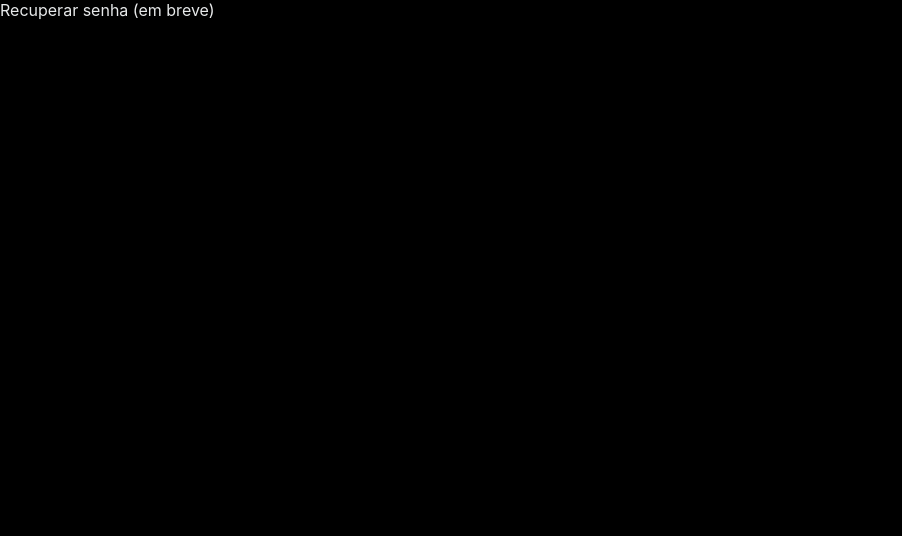
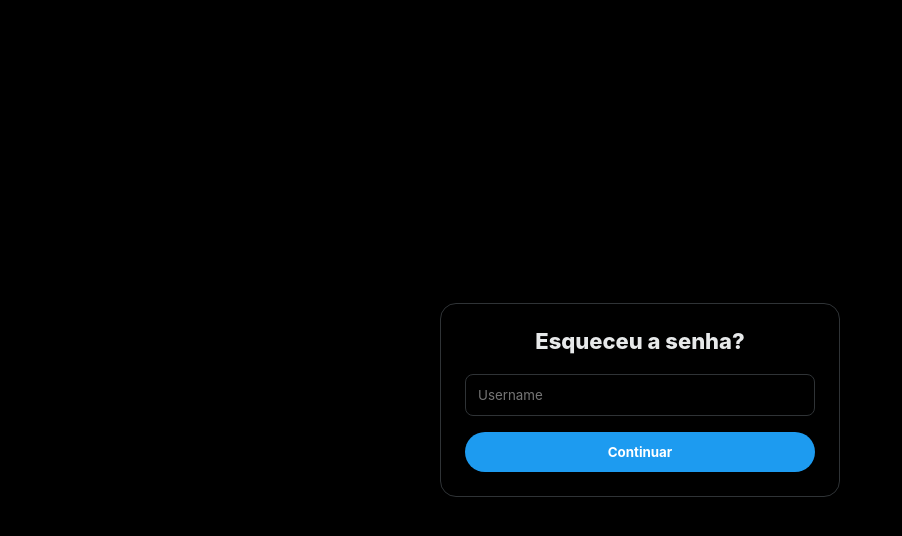
Before and after one commit to MylenaFDS/twitter_clone_frontend, a React (Vite) app: page /forgot-password in a window 1280 px wide. Shown: the top 536 px of the page, without its empty margins (0-902 px from the left). Built offline with nearby package versions, Linux system fonts and the light colour scheme.

Commit message:
Construindo página de redefinição de senha

```diff
--- a/src/App.tsx
+++ b/src/App.tsx
@@ -5,6 +5,7 @@ import Register from "./pages/Register";
 import Profile from "./pages/Profile";
 import UserProfile from "./pages/UserProfile";
 import Layout from "./components/Layout";
+import ForgotPassword from "./pages/ForgotPassword";
 
 export default function App() {
   const token = localStorage.getItem("access");
@@ -16,10 +17,8 @@ export default function App() {
         {/* 🔓 Rotas públicas */}
         <Route path="/login" element={<Login />} />
         <Route path="/register" element={<Register />} />
-        <Route
-          path="/forgot-password"
-          element={<div>Recuperar senha (em breve)</div>}
-        />
+        <Route path="/forgot-password" element={<ForgotPassword />} />
+
 
         {/* 🔐 Feed */}
         <Route
--- /dev/null
+++ b/src/pages/ForgotPassword.tsx
@@ -0,0 +1,99 @@
+import { useState } from "react";
+import axios from "axios";
+import { useNavigate } from "react-router-dom";
+import "../styles/ForgotPassword.css";
+
+const API_BASE_URL = "http://127.0.0.1:9000";
+
+export default function ForgotPassword() {
+  const [step, setStep] = useState(1);
+  const [username, setUsername] = useState("");
+  const [password, setPassword] = useState("");
+  const [message, setMessage] = useState("");
+  const [error, setError] = useState("");
+
+  const navigate = useNavigate();
+
+  async function requestReset() {
+    setError("");
+    try {
+      await axios.post(
+        `${API_BASE_URL}/api/password-reset/request/`,
+        { username }
+      );
+      setStep(2);
+    } catch {
+      setError("Usuário não encontrado");
+    }
+  }
+
+  async function confirmReset() {
+    setError("");
+    try {
+      await axios.post(
+        `${API_BASE_URL}/api/password-reset/confirm/`,
+        {
+          username,
+          new_password: password,
+        }
+      );
+      setMessage("Senha redefinida com sucesso!");
+
+    } catch {
+      setError("Erro ao redefinir senha");
+    }
+  }
+
+  return (
+    <div className="forgot-container">
+      <div className="forgot-card">
+        <h2 className="forgot-title">Esqueceu a senha?</h2>
+
+        {step === 1 && (
+          <>
+            <input
+              className="forgot-input"
+              placeholder="Username"
+              value={username}
+              onChange={(e) => setUsername(e.target.value)}
+            />
+
+            <button className="forgot-button" onClick={requestReset}>
+              Continuar
+            </button>
+          </>
+        )}
+
+        {step === 2 && (
+          <>
+            <input
+              className="forgot-input"
+              type="password"
+              placeholder="Nova senha"
+              value={password}
+              onChange={(e) => setPassword(e.target.value)}
+            />
+
+            <button className="forgot-button" onClick={confirmReset}>
+              Redefinir senha
+            </button>
+          </>
+        )}
+
+        {message && (
+          <>
+            <p className="forgot-success">{message}</p>
+            <button
+              className="forgot-link"
+              onClick={() => navigate("/login")}
+            >
+              Voltar para o login
+            </button>
+          </>
+        )}
+
+        {error && <p className="forgot-error">{error}</p>}
+      </div>
+    </div>
+  );
+}
--- /dev/null
+++ b/src/styles/ForgotPassword.css
@@ -0,0 +1,87 @@
+.forgot-container {
+  min-height: 100vh;
+  display: flex;
+  justify-content: center;
+  align-items: center;
+  background: #000;
+  padding: 16px;
+}
+
+.forgot-card {
+  width: 100%;
+  max-width: 400px;
+  border: 1px solid #2f3336;
+  border-radius: 16px;
+  padding: 24px;
+}
+
+.forgot-title {
+  color: #e7e9ea;
+  font-size: 22px;
+  font-weight: 800;
+  text-align: center;
+  margin-bottom: 20px;
+}
+
+.forgot-input {
+  width: 100%;
+  padding: 12px;
+  background: #000;
+  border: 1px solid #2f3336;
+  border-radius: 8px;
+  color: #e7e9ea;
+  margin-bottom: 16px;
+}
+
+.forgot-input:focus {
+  outline: none;
+  border-color: #1d9bf0;
+}
+
+.forgot-button {
+  width: 100%;
+  padding: 12px;
+  background: #1d9bf0;
+  color: #fff;
+  border: none;
+  border-radius: 9999px;
+  font-weight: 700;
+  cursor: pointer;
+}
+
+.forgot-button:hover {
+  background: #1a8cd8;
+}
+
+.forgot-token {
+  background: #16181c;
+  padding: 10px;
+  border-radius: 8px;
+  font-size: 13px;
+  margin-bottom: 16px;
+  word-break: break-all;
+  color: #e7e9ea;
+}
+
+.forgot-success {
+  color: #00ba7c;
+  text-align: center;
+  margin-top: 16px;
+}
+
+.forgot-error {
+  color: #f4212e;
+  text-align: center;
+  margin-top: 16px;
+}
+
+.forgot-link {
+  width: 100%;
+  padding: 12px;
+  background: #1d9bf0;
+  color: #fff;
+  border: none;
+  border-radius: 9999px;
+  font-weight: 700;
+  cursor: pointer;
+}
```
